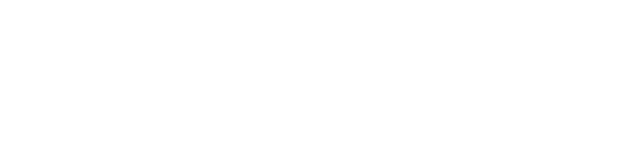
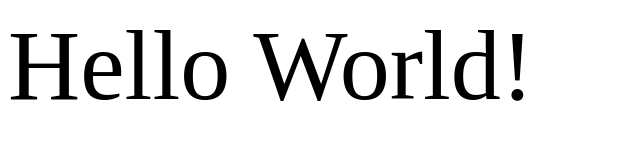
Before and after one commit to mirismaili/simplatic-http-server, a website: page mocha/mock/index.html in a window 1280 px wide. Shown: the whole page, without its empty margins (0-640 px from the left). Drawn offline with Linux system fonts and the light colour scheme.

Commit message:
test(e2e): Was upgraded to cover more things (a '.js' and a '.css' file were added to "index.html")

```diff
--- /dev/null
+++ b/mocha/mock/index.css
@@ -0,0 +1,8 @@
+/**
+* Created at 1398/4/4 (2019/6/25).
+* @author {@link https://mirismaili.github.io S. Mahdi Mir-Ismaili}
+*/
+
+#test {
+    font-size: 100px;
+}
--- a/mocha/stub/index.html
+++ b/mocha/mock/index.html
@@ -6,10 +6,12 @@
  -->
 <html lang="en">
 <head>
+    <script src="index.js"></script>
+    <link href="index.css" rel="stylesheet" type="text/css">
     <meta charset="UTF-8">
     <title>Mock HTML</title>
 </head>
 <body>
-
+    <div id="test"></div>
 </body>
 </html>
--- /dev/null
+++ b/mocha/mock/index.js
@@ -0,0 +1,12 @@
+/**
+ * Created at 1398/4/4 (2019/6/25).
+ * @author {@link https://mirismaili.github.io S. Mahdi Mir-Ismaili}
+ */
+'use strict'
+
+let testEl
+
+window.onload = () => {
+	testEl = document.getElementById('test')
+	testEl.innerHTML = 'Hello World!'
+}
--- a/package.json
+++ b/package.json
@@ -7,7 +7,7 @@
     "serve": "dist/main.umd.js"
   },
   "scripts": {
-    "test:e2e": "mocha --config .mocharc.js",
+    "test:e2e": "mocha --config .mocharc.json",
     "prepublishOnly": "npm run build:prod && npm run test:e2e",
     "prebuild": "rimraf dist",
     "build": "rollup --config",
```
Also changed, not shown: mocha/e2e.spec.js (renamed from mocha/e2e.js, +17 -10 lines), .mocharc.js (deleted), .mocharc.json (added).
